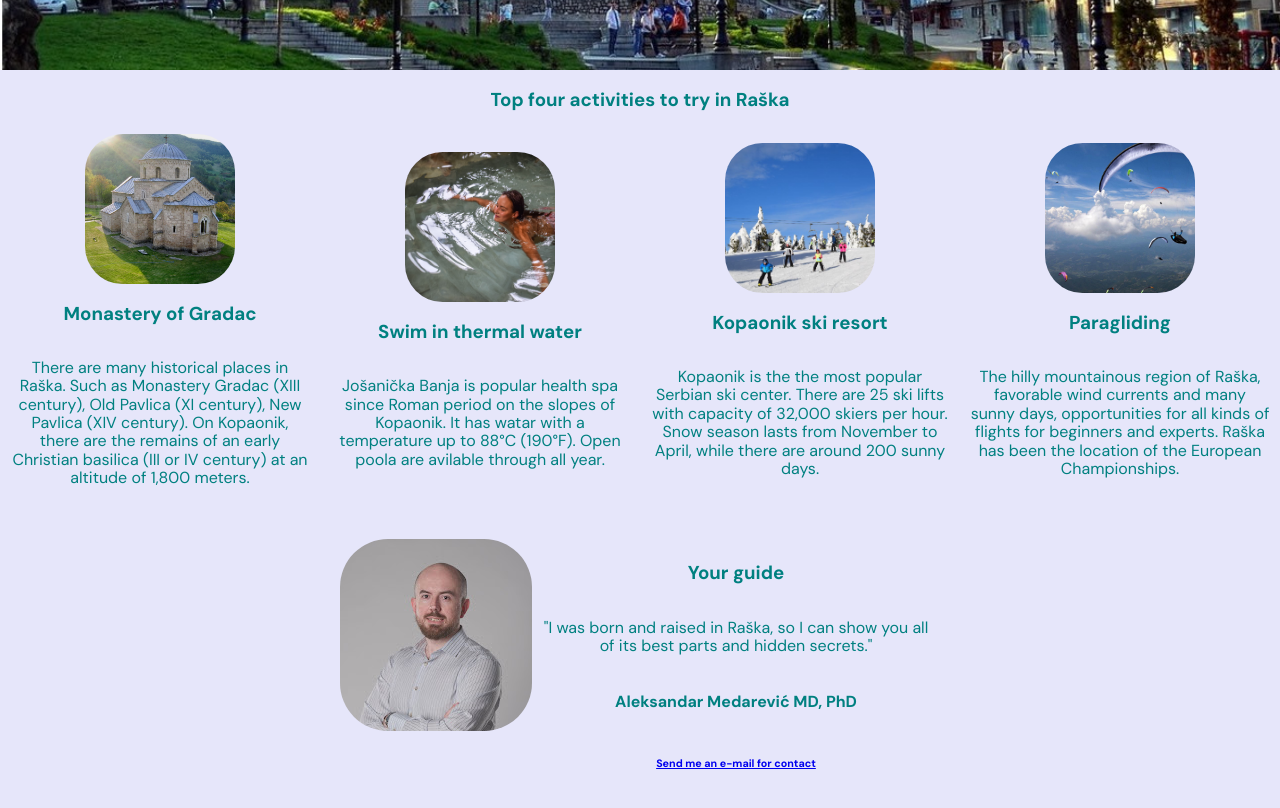
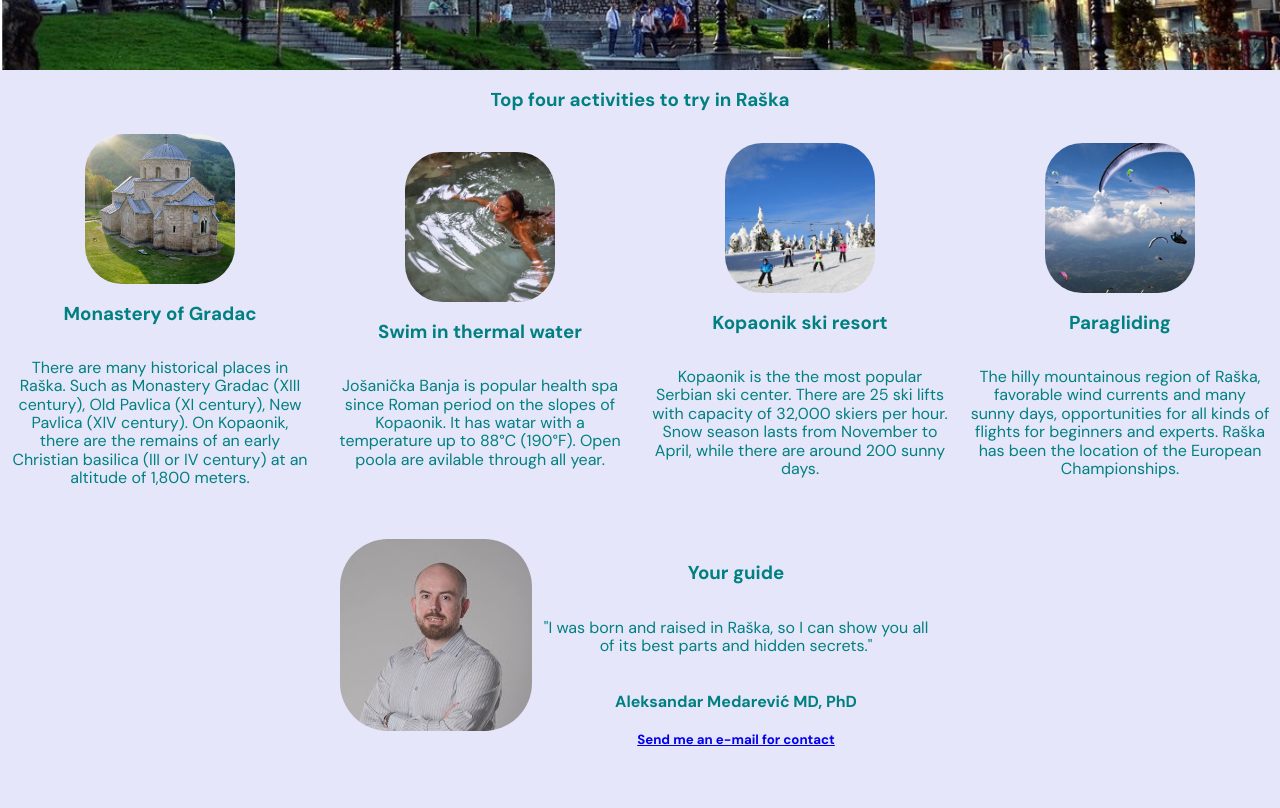
Before and after one commit to AleksandarMedarevic/visitRaska, a website built with Vite: page index.html in a window 1280 px wide. Shown: the part 230-1038 px from the top of the page. After the commit the page ends 1013 px from the top, so only its background shows below. Built offline with nearby package versions, Linux system fonts and the light colour scheme.

Commit message:
Update index.html

```diff
--- a/index.html
+++ b/index.html
@@ -61,7 +61,7 @@
                 <h3>Your guide</h3>
                 <p>"I was born and raised in Raška, so I can show you all of its best parts and hidden secrets."</p>
                 <h4>Aleksandar Medarević MD, PhD</h4>
-                <h6><a href="mailto:aco.batut@gmail.com">Send me an e-mail for contact</h6></a>
+                <h5><a href="mailto:aco.batut@gmail.com">Send me an e-mail for contact</h5></a>
             </div>
         </div>
     </body>
```
